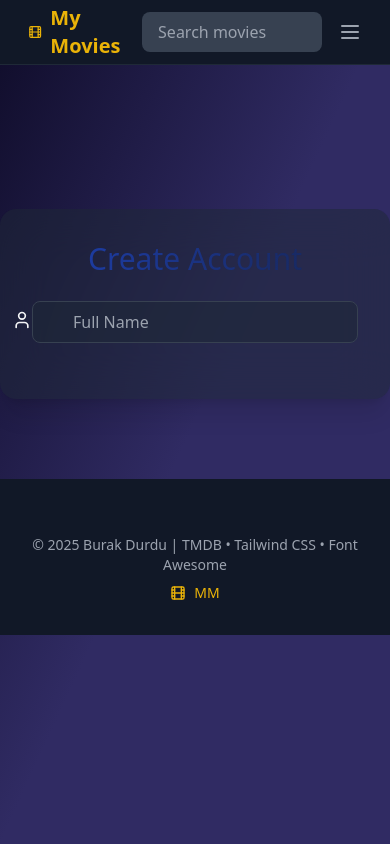
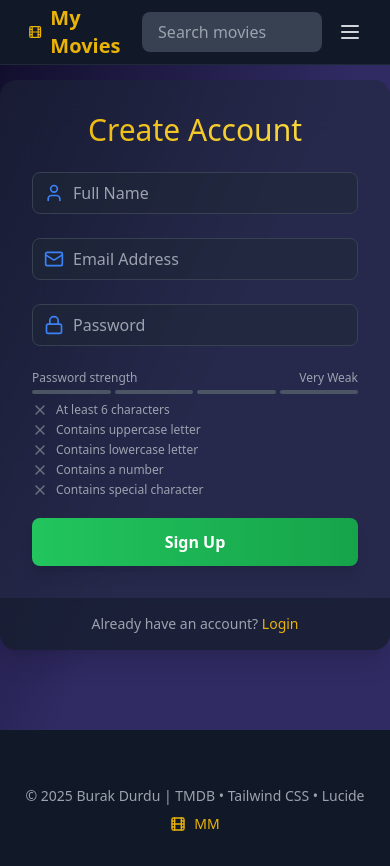
Before and after one commit to burakdurduu/my-movies, a React (Vite) app in the folder client/: page /signup in a window 390 px wide. Before the commit the page ends 844 px from the top, so only its background shows below. Built offline with nearby package versions, Linux system fonts and the light colour scheme; no server answers.

Commit message:
refactor(auth): revamp signup page with functional improvements
- Integrate real-time validation(ui)
- Enhance UI with Tailwind CSS responsive design
- Add password strength indicator

```diff
--- a/client/src/components/Footer.jsx
+++ b/client/src/components/Footer.jsx
@@ -50,10 +50,10 @@
             </Link>
             •{" "}
             <Link
-              to="https://fontawesome.com/"
+              to="https://lucide.dev/"
               className="text-gray-400 hover:text-white transition-colors duration-300"
             >
-              Font Awesome{" "}
+              Lucide{" "}
             </Link>
           </div>
           <p className="text-yellow-500 text-sm mt-2 flex items-center">
--- a/client/src/components/NavBar.jsx
+++ b/client/src/components/NavBar.jsx
@@ -39,7 +39,7 @@
           <div>
             <NavSearch />
           </div>
-          <div className="hidden md:flex items-center justify-center text-center  space-x-2 absolute right-0 mr-4">
+          <div className="hidden md:flex items-center justify-center text-center space-x-2 absolute right-0 mr-4">
             {!authUser ? (
               <>
                 <Link
@@ -69,10 +69,10 @@
           </div>
         </div>
 
-        <div className="md:hidden flex items-center">
+        <div className="md:hidden flex items-center focus:outline-none focus:ring-0 focus-visible:outline-none">
           <button
             onClick={() => setIsOpen(!isOpen)}
-            className="text-gray-400 hover:text-white focus:outline-none focus:ring-2 focus:ring-inset focus:ring-white"
+            className="text-gray-300 hover:text-yellow-500 focus:outline-none focus:ring-0 focus:ring-inset focus:ring-white"
           >
             <span className="sr-only">Open main menu</span>
             {!isOpen ? <Menu /> : "X"}
@@ -88,7 +88,7 @@
             onClick={() => {
               setIsOpen(false);
             }}
-            className="text-gray-300 hover:text-white block px-3 py-2 rounded-md text-base font-medium"
+            className="text-gray-300 hover:text-yellow-500 block px-3 py-2 rounded-md text-base font-medium"
           >
             Popular
           </Link>
@@ -97,29 +97,26 @@
             onClick={() => {
               setIsOpen(false);
             }}
-            className="text-gray-300 hover:text-white block px-3 py-2 rounded-md text-base font-medium"
+            className="text-gray-300 hover:text-yellow-500 block px-3 py-2 rounded-md text-base font-medium"
           >
             Favorites
           </Link>
-          <div className="py-2">
-            <NavSearch />
-          </div>
           <div className="space-y-2">
             {!authUser ? (
               <>
                 <Link
                   to="/login"
                   onClick={() => setIsOpen(false)}
-                  className="text-gray-300 hover:text-white block px-3 py-2 rounded-md text-base font-medium border border-gray-700"
+                  className="text-gray-300 hover:text-yellow-500 block px-3 py-2 rounded-md text-base text-center font-medium border border-gray-700"
                 >
-                  <i className="fas fa-sign-in-alt mr-2"></i>Login
+                  Login
                 </Link>
                 <Link
                   to="/signup"
                   onClick={() => setIsOpen(false)}
-                  className="text-gray-300 hover:text-white block px-3 py-2 rounded-md text-base font-medium border border-gray-700"
+                  className="text-gray-300 hover:text-yellow-500 block px-3 py-2 rounded-md text-base text-center font-medium border border-gray-700"
                 >
-                  <i className="fas fa-user-plus mr-2"></i>Sign Up
+                  Sign Up
                 </Link>
               </>
             ) : (
@@ -129,7 +126,7 @@
                   onClick={() => setIsOpen(false)}
                   className="text-gray-300 hover:text-white block px-3 py-2 rounded-md text-base font-medium border border-gray-700"
                 >
-                  <i className="fas fa-user mr-2"></i>Profile
+                  Profile
                 </Link>
                 <LogoutButton />
               </>
--- a/client/src/components/common/Input.jsx
+++ b/client/src/components/common/Input.jsx
@@ -1,8 +1,8 @@
 const Input = ({ icon: Icon, ...props }) => {
   return (
-    <div className="relavite mb-6">
+    <div className="relative mb-6">
       <div className="absolute inset-y-0 left-0 flex items-center pl-3 pointer-events-none">
-        <Icon className="size-5 mt-8" text-blue-500 />
+        <Icon className="size-5 text-blue-500" />
       </div>
       <input
         {...props}
--- /dev/null
+++ b/client/src/components/common/PasswordStrengthMeter.jsx
@@ -0,0 +1,80 @@
+import { Check, X } from "lucide-react";
+
+const PasswordCriteria = ({ password }) => {
+  const criteria = [
+    { label: "At least 6 characters", met: password.length >= 6 },
+    { label: "Contains uppercase letter", met: /[A-Z]/.test(password) },
+    { label: "Contains lowercase letter", met: /[a-z]/.test(password) },
+    { label: "Contains a number", met: /\d/.test(password) },
+    { label: "Contains special character", met: /[^A-Za-z0-9]/.test(password) },
+  ];
+
+  return (
+    <div className="mt-2 space-y-1">
+      {criteria.map((item) => (
+        <div key={item.label} className="flex items-center text-xs">
+          {item.met ? (
+            <Check className="size-4 text-green-500 mr-2" />
+          ) : (
+            <X className="size-4 text-gray-500 mr-2" />
+          )}
+          <span className={item.met ? "text-green-500" : "text-gray-400"}>
+            {item.label}
+          </span>
+        </div>
+      ))}
+    </div>
+  );
+};
+
+const PasswordStrengthMeter = ({ password }) => {
+  const getStrength = (pass) => {
+    let strength = 0;
+    if (pass.length >= 6) strength++;
+    if (pass.match(/[a-z]/) && pass.match(/[A-Z]/)) strength++;
+    if (pass.match(/\d/)) strength++;
+    if (pass.match(/[^a-zA-Z\d]/)) strength++;
+    return strength;
+  };
+  const strength = getStrength(password);
+
+  const getColor = (strength) => {
+    if (strength === 0) return "bg-red-500";
+    if (strength === 1) return "bg-red-400";
+    if (strength === 2) return "bg-yellow-500";
+    if (strength === 3) return "bg-yellow-400";
+    return "bg-green-500";
+  };
+
+  const getStrengthText = (strength) => {
+    if (strength === 0) return "Very Weak";
+    if (strength === 1) return "Weak";
+    if (strength === 2) return "Fair";
+    if (strength === 3) return "Good";
+    return "Strong";
+  };
+
+  return (
+    <div className="mt-2">
+      <div className="flex justify-between items-center mb-1">
+        <span className="text-xs text-gray-400">Password strength</span>
+        <span className="text-xs text-gray-400">
+          {getStrengthText(strength)}
+        </span>
+      </div>
+
+      <div className="flex space-x-1">
+        {[...Array(4)].map((_, index) => (
+          <div
+            key={index}
+            className={`h-1 w-1/4 rounded-full transition-colors duration-300
+                ${index < strength ? getColor(strength) : "bg-gray-600"}
+              `}
+          />
+        ))}
+      </div>
+      <PasswordCriteria password={password} />
+    </div>
+  );
+};
+export default PasswordStrengthMeter;
--- a/client/src/hooks/useSignup.jsx
+++ b/client/src/hooks/useSignup.jsx
@@ -7,7 +7,7 @@
   const { setAuthUser } = useAuthContext();
   const { refreshFavorites } = useMovieContext();
 
-  const signup = async (inputs) => {
+  const signup = async (email, password, name) => {
     try {
       setLoading(true);
       const res = await fetch("/api/auth/signup", {
@@ -15,7 +15,7 @@
         headers: {
           "Content-Type": "application/json",
         },
-        body: JSON.stringify(inputs),
+        body: JSON.stringify({ email, password, name }),
       });
       const data = await res.json();
 
--- a/client/src/pages/SignUpPage.jsx
+++ b/client/src/pages/SignUpPage.jsx
@@ -1,14 +1,26 @@
 import { motion } from "framer-motion";
 import Input from "../components/common/Input";
-import { User } from "lucide-react";
+import { Lock, Mail, User } from "lucide-react";
 import { useState } from "react";
+import useSignup from "../hooks/useSignup";
+import { Link, useNavigate } from "react-router-dom";
+import PasswordStrengthMeter from "../components/common/PasswordStrengthMeter";
 
 const SignUpPage = () => {
   const [name, setName] = useState("");
+  const [email, setEmail] = useState("");
+  const [password, setPassword] = useState("");
+  const navigate = useNavigate();
+  const { signup } = useSignup();
 
-  const handleSignUp = (e) => {
+  const handleSignUp = async (e) => {
     e.preventDefault();
-    console.log("Sign Up");
+    try {
+      await signup(email, password, name);
+      navigate("/");
+    } catch (error) {
+      console.error(error.message);
+    }
   };
 
   return (
@@ -16,10 +28,10 @@
       initial={{ opacity: 0, y: 20 }}
       animate={{ opacity: 1, y: 0 }}
       transition={{ duration: 0.2 }}
-      className="max-w-md w-full bg-gray-800 bg-opacity-50 backdrop-filter backdrop-blur-xl rounded-2xl shadow-xl overflow-hidden flex-col justify-center"
+      className="max-w-md w-full mt-20 bg-gray-800 bg-opacity-50 backdrop-filter backdrop-blur-xl rounded-2xl shadow-xl overflow-hidden"
     >
       <div className="p-8">
-        <h2 className="text-3xl font-bolt mb-6 text-center bg-gradient-to-r from-blue-800 to-blue-950 text-transparent bg-clip-text">
+        <h2 className="text-3xl font-bolt mb-6 text-center bg-gradient-to-r from-yellow-500 to-yellow-300 text-transparent bg-clip-text">
           Create Account
         </h2>
         <form onSubmit={handleSignUp}>
@@ -30,7 +42,42 @@
             value={name}
             onChange={(e) => setName(e.target.value)}
           />
+          <Input
+            icon={Mail}
+            type="email"
+            placeholder="Email Address"
+            value={email}
+            onChange={(e) => setEmail(e.target.value)}
+          />
+          <Input
+            icon={Lock}
+            type="password"
+            placeholder="Password"
+            value={password}
+            onChange={(e) => setPassword(e.target.value)}
+          />
+          <PasswordStrengthMeter password={password} />
+
+          <motion.button
+            className="mt-5 w-full py-3 px-4 bg-gradient-to-r from-green-500 to-green-600 text-white
+						font-bold rounded-lg shadow-lg hover:from-green-600
+						hover:to-green-700 focus:outline-none focus:ring-2 focus:ring-green-500 focus:ring-offset-2
+						 focus:ring-offset-gray-900 transition duration-200"
+            whileHover={{ scale: 1.02 }}
+            whileTap={{ scale: 0.98 }}
+            type="submit"
+          >
+            Sign Up
+          </motion.button>
         </form>
+      </div>
+      <div className="px-8 py-4 bg-gray-900 bg-opacity-50 flex justify-center">
+        <p className="text-sm text-gray-400">
+          Already have an account?{" "}
+          <Link to="/login" className="text-yellow-500 hover:underline">
+            Login
+          </Link>
+        </p>
       </div>
     </motion.div>
   );
```
Also changed, not shown: 1 other file (tests, documents, lock files or other folders).
